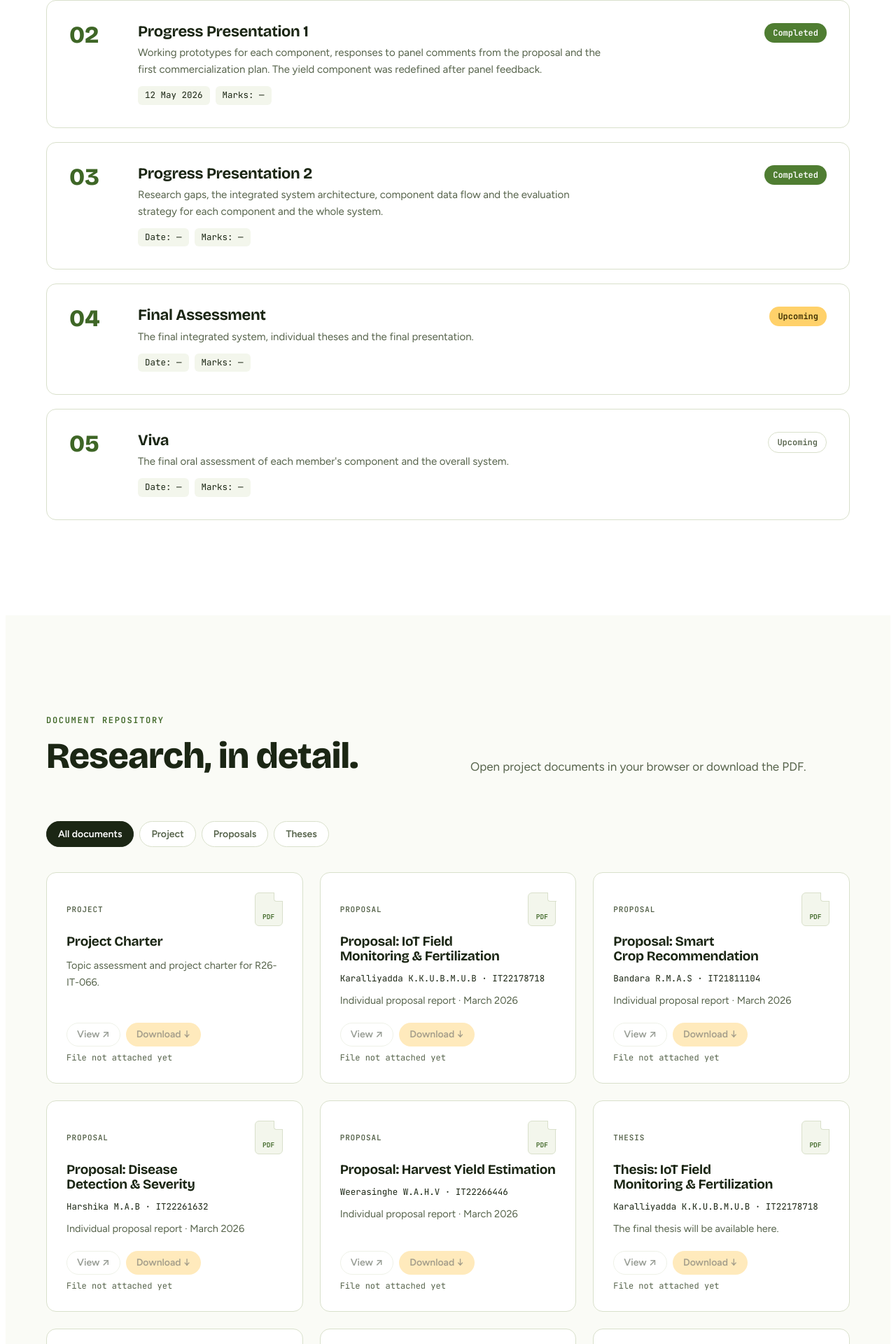
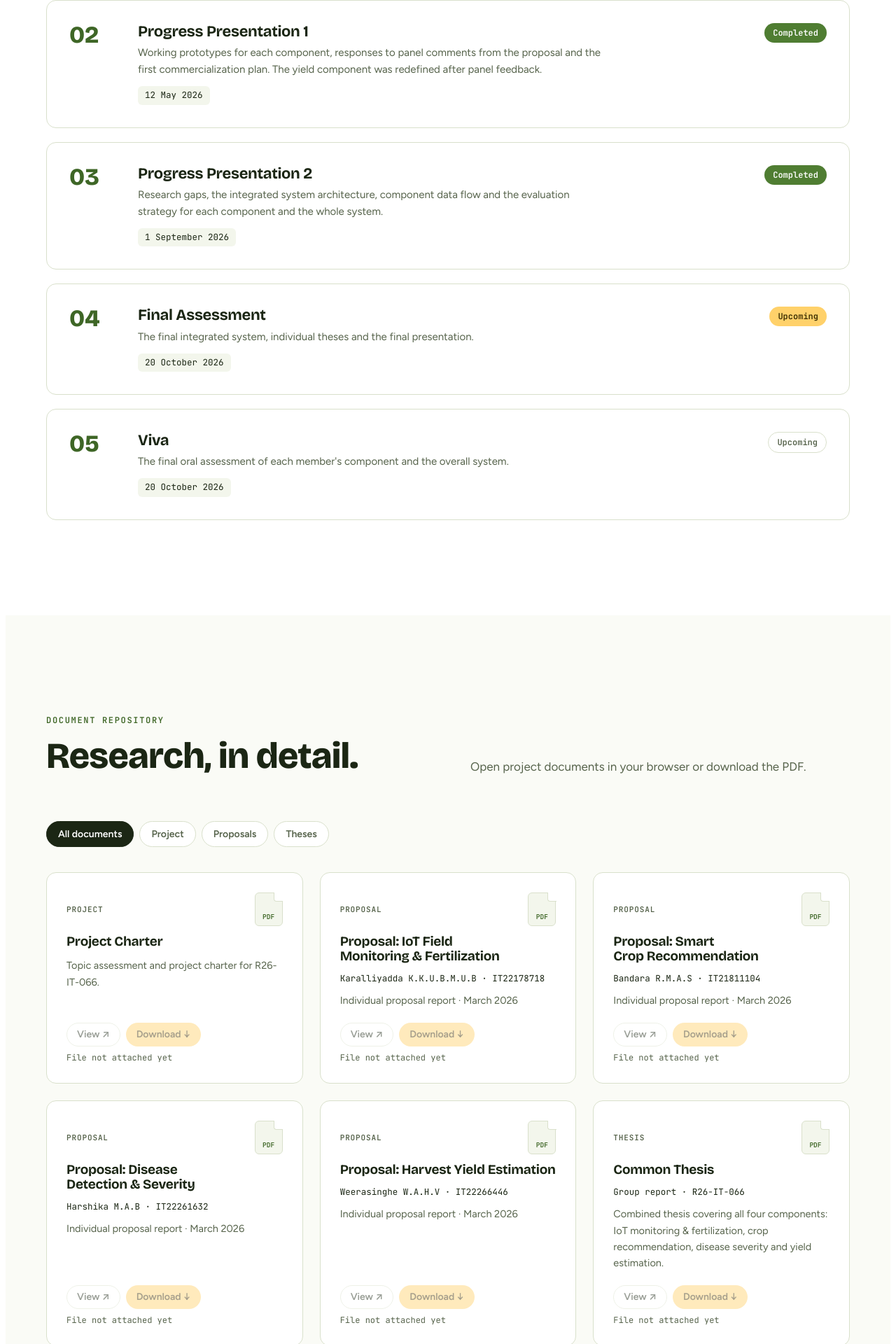
Before and after one commit to uvindukaralliyadda/R26-IT-066-Website, a React (Vite) app: page / in a window 1280 px wide. Shown: the part 6900-8820 px from the top of the page at 70% size. Built offline with nearby package versions, Linux system fonts and the light colour scheme; no server answers.

Commit message:
added common thesis and milestone update

```diff
--- a/src/components/sections/Documents.jsx
+++ b/src/components/sections/Documents.jsx
@@ -3,6 +3,7 @@ import iotFertilizationProposal from '../../assets/Proposal IoT Field Monitoring
 import cropRecommendationProposal from '../../assets/IT21811104_R26_IT_066 - Asel.pdf';
 import diseaseSeverityProposal from '../../assets/IT22261632_R26-IT-066 - Buddhini.pdf';
 import yieldEstimationProposal from '../../assets/IT22266446_IT_066_R26 - Hiruni.pdf';
+import groupThesis from '../../assets/R26_IT_066_Group_Thesis_Draft.pdf';
 import iotFertilizationThesis from '../../assets/R26_IT_066_IT22178718_Draft_Thesis_Report.pdf';
 import cropRecommendationThesis from '../../assets/R26_IT_066_IT21811104_Draft_Thesis_Report.pdf';
 import diseaseSeverityThesis from '../../assets/R26_IT_066_IT22261632_Draft_Thesis_Report.pdf';
@@ -14,6 +15,7 @@ const documentFiles = [
   cropRecommendationProposal,
   diseaseSeverityProposal,
   yieldEstimationProposal,
+  groupThesis,
   iotFertilizationThesis,
   cropRecommendationThesis,
   diseaseSeverityThesis,
@@ -106,6 +108,14 @@ export default function Documents() {
               <div className="doc-act"><a className="btn btn-line btn-sm" href={yieldEstimationProposal} target="_blank" rel="noopener">View ↗</a><a className="btn btn-gold btn-sm" href={yieldEstimationProposal} download="IT22266446_IT_066_R26 - Hiruni.pdf">Download ↓</a></div>
             </article>
 
+            <article className="doc" data-cat="thesis" data-missing={missingFiles.has(groupThesis) ? '' : undefined} hidden={filter !== 'all' && filter !== 'thesis'}>
+              <div className="doc-top"><span className="cat">Thesis</span><span className="doc-ic">PDF</span></div>
+              <h3>Common Thesis</h3>
+              <p className="who-line">Group report · R26-IT-066</p>
+              <p>Combined thesis covering all four components: IoT monitoring &amp; fertilization, crop recommendation, disease severity and yield estimation.</p>
+              <div className="doc-act"><a className="btn btn-line btn-sm" href={groupThesis} target="_blank" rel="noopener">View ↗</a><a className="btn btn-gold btn-sm" href={groupThesis} download="R26_IT_066_Group_Thesis_Draft.pdf">Download ↓</a></div>
+            </article>
+
             <article className="doc" data-cat="thesis" data-missing={missingFiles.has(iotFertilizationThesis) ? '' : undefined} hidden={filter !== 'all' && filter !== 'thesis'}>
               <div className="doc-top"><span className="cat">Thesis</span><span className="doc-ic">PDF</span></div>
               <h3>Thesis: IoT Field Monitoring &amp; Fertilization</h3>
--- a/src/components/sections/Milestones.jsx
+++ b/src/components/sections/Milestones.jsx
@@ -16,7 +16,7 @@ export default function Milestones() {
               <div>
                 <h3>Project Proposal</h3>
                 <p>Individual proposal reports and the group proposal presentation set out the research problem, objectives, methodology, architecture, budget and timeline for each component.</p>
-                <div className="ms-meta"><span>17 Mar 2026</span><span>Marks: —</span></div>
+                <div className="ms-meta"><span>17 Mar 2026</span></div>
               </div>
               <span className="status done">Completed</span>
             </article>
@@ -25,7 +25,7 @@ export default function Milestones() {
               <div>
                 <h3>Progress Presentation 1</h3>
                 <p>Working prototypes for each component, responses to panel comments from the proposal and the first commercialization plan. The yield component was redefined after panel feedback.</p>
-                <div className="ms-meta"><span>12 May 2026</span><span>Marks: —</span></div>
+                <div className="ms-meta"><span>12 May 2026</span></div>
               </div>
               <span className="status done">Completed</span>
             </article>
@@ -34,7 +34,7 @@ export default function Milestones() {
               <div>
                 <h3>Progress Presentation 2</h3>
                 <p>Research gaps, the integrated system architecture, component data flow and the evaluation strategy for each component and the whole system.</p>
-                <div className="ms-meta"><span>Date: —</span><span>Marks: —</span></div>
+                <div className="ms-meta"><span>1 September 2026</span></div>
               </div>
               <span className="status done">Completed</span>
             </article>
@@ -43,7 +43,7 @@ export default function Milestones() {
               <div>
                 <h3>Final Assessment</h3>
                 <p>The final integrated system, individual theses and the final presentation.</p>
-                <div className="ms-meta"><span>Date: —</span><span>Marks: —</span></div>
+                <div className="ms-meta"><span>20 October 2026</span></div>
               </div>
               <span className="status next">Upcoming</span>
             </article>
@@ -52,7 +52,7 @@ export default function Milestones() {
               <div>
                 <h3>Viva</h3>
                 <p>The final oral assessment of each member's component and the overall system.</p>
-                <div className="ms-meta"><span>Date: —</span><span>Marks: —</span></div>
+                <div className="ms-meta"><span>20 October 2026</span></div>
               </div>
               <span className="status later">Upcoming</span>
             </article>
```
Also changed, not shown: 1 other file (tests, documents, lock files or other folders).
